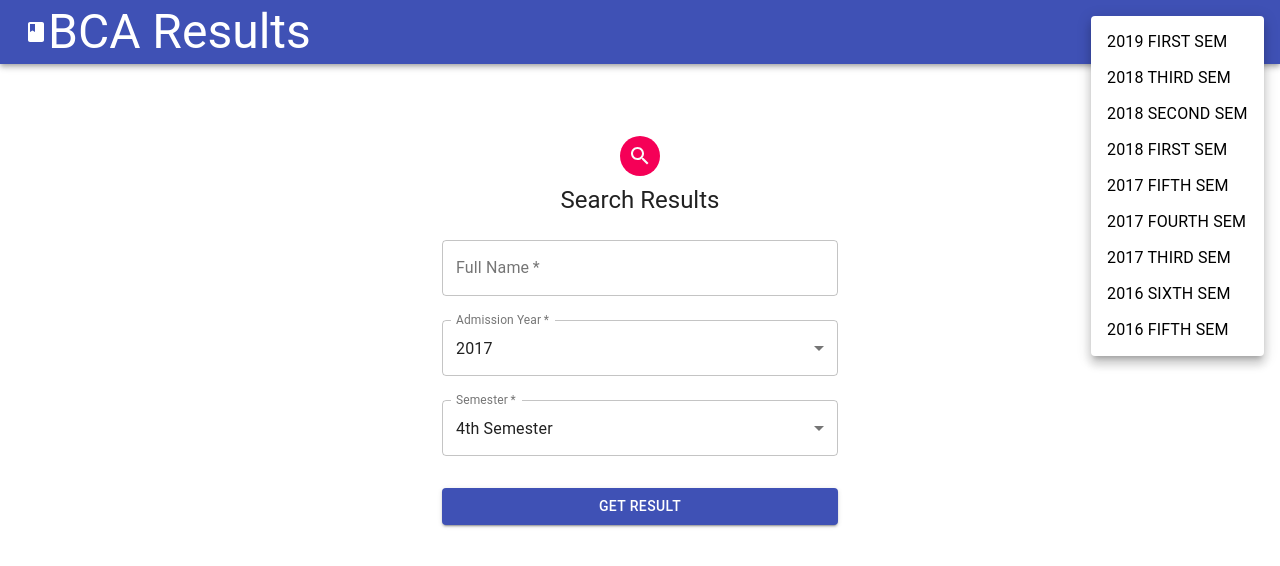
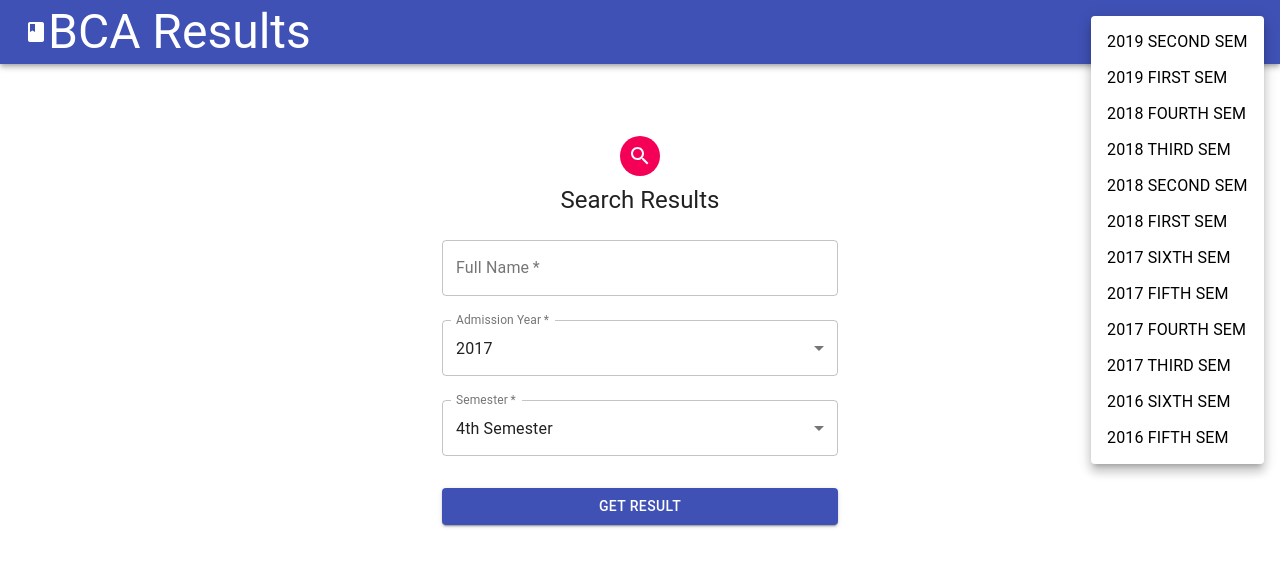
Before and after one commit to shaswatsaxena/bcaResultFinder, a React (Create React App) app: page / in a window 1280 px wide. Both pictures are taken after a click on the button "ALL RESULTS". Shown: the top 566 px of the page. Built offline with nearby package versions, Linux system fonts and the light colour scheme.

Commit message:
Added new results

```diff
--- a/src/Routes.js
+++ b/src/Routes.js
@@ -6,7 +6,7 @@ import Result from "./components/Result";
 import NotFound from "./components/NotFound";
 import StudentGrid from "./components/StudentGrid";
 
-export default props => (
+export default (props) => (
   <Router>
     <Main />
     <Switch>
@@ -14,52 +14,62 @@ export default props => (
       <Route
         exact
         path="/results/2019/2"
-        render={props => <StudentGrid {...props} year={2019} semester={2} />}
+        render={(props) => <StudentGrid {...props} year={2019} semester={2} />}
       />
       <Route
         exact
         path="/results/2019/1"
-        render={props => <StudentGrid {...props} year={2019} semester={1} />}
+        render={(props) => <StudentGrid {...props} year={2019} semester={1} />}
+      />
+      <Route
+        exact
+        path="/results/2018/4"
+        render={(props) => <StudentGrid {...props} year={2018} semester={4} />}
       />
       <Route
         exact
         path="/results/2018/3"
-        render={props => <StudentGrid {...props} year={2018} semester={3} />}
+        render={(props) => <StudentGrid {...props} year={2018} semester={3} />}
       />
       <Route
         exact
         path="/results/2018/2"
-        render={props => <StudentGrid {...props} year={2018} semester={2} />}
+        render={(props) => <StudentGrid {...props} year={2018} semester={2} />}
       />
       <Route
         exact
         path="/results/2018/1"
-        render={props => <StudentGrid {...props} year={2018} semester={1} />}
+        render={(props) => <StudentGrid {...props} year={2018} semester={1} />}
+      />
+      <Route
+        exact
+        path="/results/2017/6"
+        render={(props) => <StudentGrid {...props} year={2017} semester={6} />}
       />
       <Route
         exact
         path="/results/2017/5"
-        render={props => <StudentGrid {...props} year={2017} semester={5} />}
+        render={(props) => <StudentGrid {...props} year={2017} semester={5} />}
       />
       <Route
         exact
         path="/results/2017/4"
-        render={props => <StudentGrid {...props} year={2017} semester={4} />}
+        render={(props) => <StudentGrid {...props} year={2017} semester={4} />}
       />
       <Route
         exact
         path="/results/2017/3"
-        render={props => <StudentGrid {...props} year={2017} semester={3} />}
+        render={(props) => <StudentGrid {...props} year={2017} semester={3} />}
       />
       <Route
         exact
         path="/results/2016/6"
-        render={props => <StudentGrid {...props} year={2016} semester={6} />}
+        render={(props) => <StudentGrid {...props} year={2016} semester={6} />}
       />
       <Route
         exact
         path="/results/2016/5"
-        render={props => <StudentGrid {...props} year={2016} semester={5} />}
+        render={(props) => <StudentGrid {...props} year={2016} semester={5} />}
       />
       <Route path="/result/:year/:query/:semester" component={Result} />
       <Route component={NotFound} />
--- a/src/components/Main.js
+++ b/src/components/Main.js
@@ -9,31 +9,31 @@ import MenuItem from "@material-ui/core/MenuItem";
 import { makeStyles } from "@material-ui/core/styles";
 import BookIcon from "@material-ui/icons/Book";
 
-const useStyles = makeStyles(theme => ({
+const useStyles = makeStyles((theme) => ({
   root: {
-    flexGrow: 1
+    flexGrow: 1,
   },
   menuButton: {
-    marginRight: theme.spacing(2)
+    marginRight: theme.spacing(2),
   },
   title: {
-    flexGrow: 1
+    flexGrow: 1,
   },
   headerLink: {
     color: "white",
-    textDecoration: "none"
+    textDecoration: "none",
   },
   link: {
     color: "black",
-    textDecoration: "none"
-  }
+    textDecoration: "none",
+  },
 }));
 
-const Main = props => {
+const Main = (props) => {
   const classes = useStyles();
   const [anchorEl, setAnchorEl] = React.useState(null);
 
-  const handleClick = event => {
+  const handleClick = (event) => {
     setAnchorEl(event.currentTarget);
   };
 
@@ -68,8 +68,18 @@ const Main = props => {
               onClose={handleClose}
             >
               <MenuItem onClick={handleClose}>
+                <Link className={classes.link} to="/results/2019/2">
+                  2019 SECOND SEM
+                </Link>
+              </MenuItem>
+              <MenuItem onClick={handleClose}>
                 <Link className={classes.link} to="/results/2019/1">
                   2019 FIRST SEM
+                </Link>
+              </MenuItem>
+              <MenuItem onClick={handleClose}>
+                <Link className={classes.link} to="/results/2018/4">
+                  2018 FOURTH SEM
                 </Link>
               </MenuItem>
               <MenuItem onClick={handleClose}>
@@ -85,6 +95,11 @@ const Main = props => {
               <MenuItem onClick={handleClose}>
                 <Link className={classes.link} to="/results/2018/1">
                   2018 FIRST SEM
+                </Link>
+              </MenuItem>
+              <MenuItem onClick={handleClose}>
+                <Link className={classes.link} to="/results/2017/6">
+                  2017 SIXTH SEM
                 </Link>
               </MenuItem>
               <MenuItem onClick={handleClose}>
```
